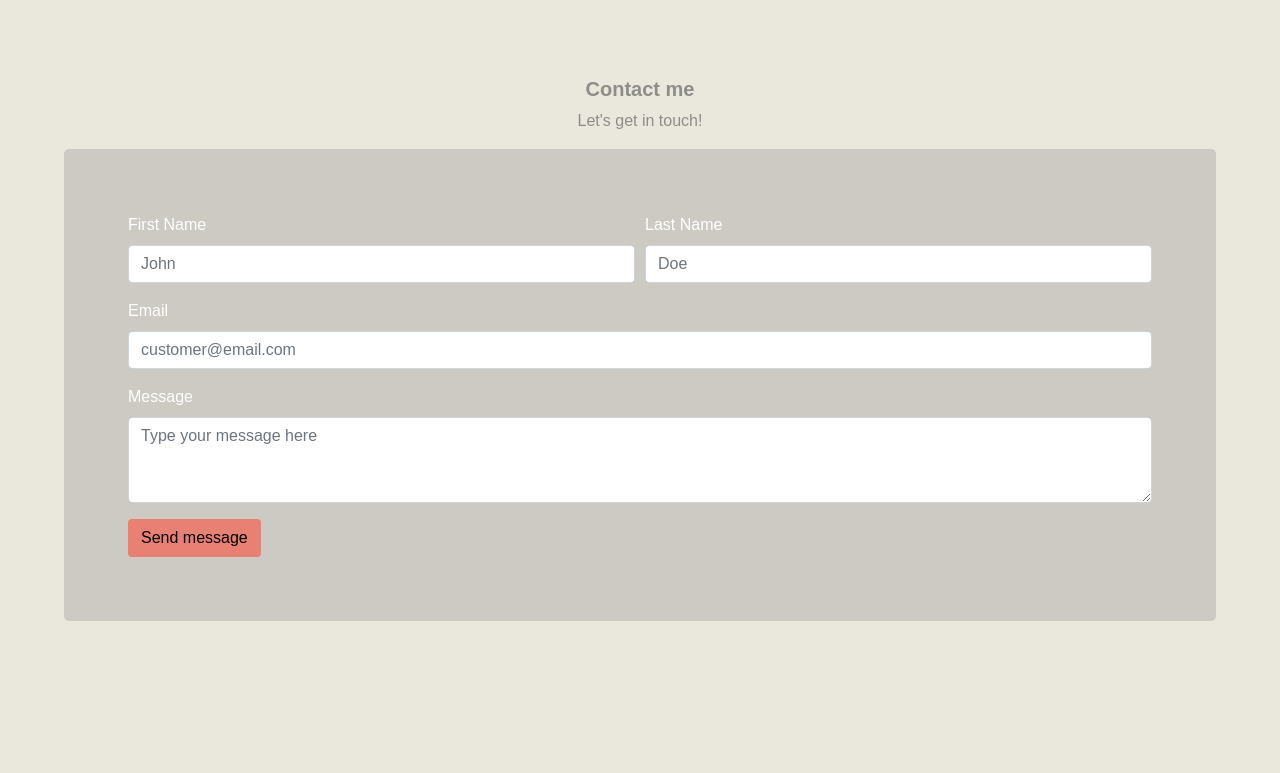
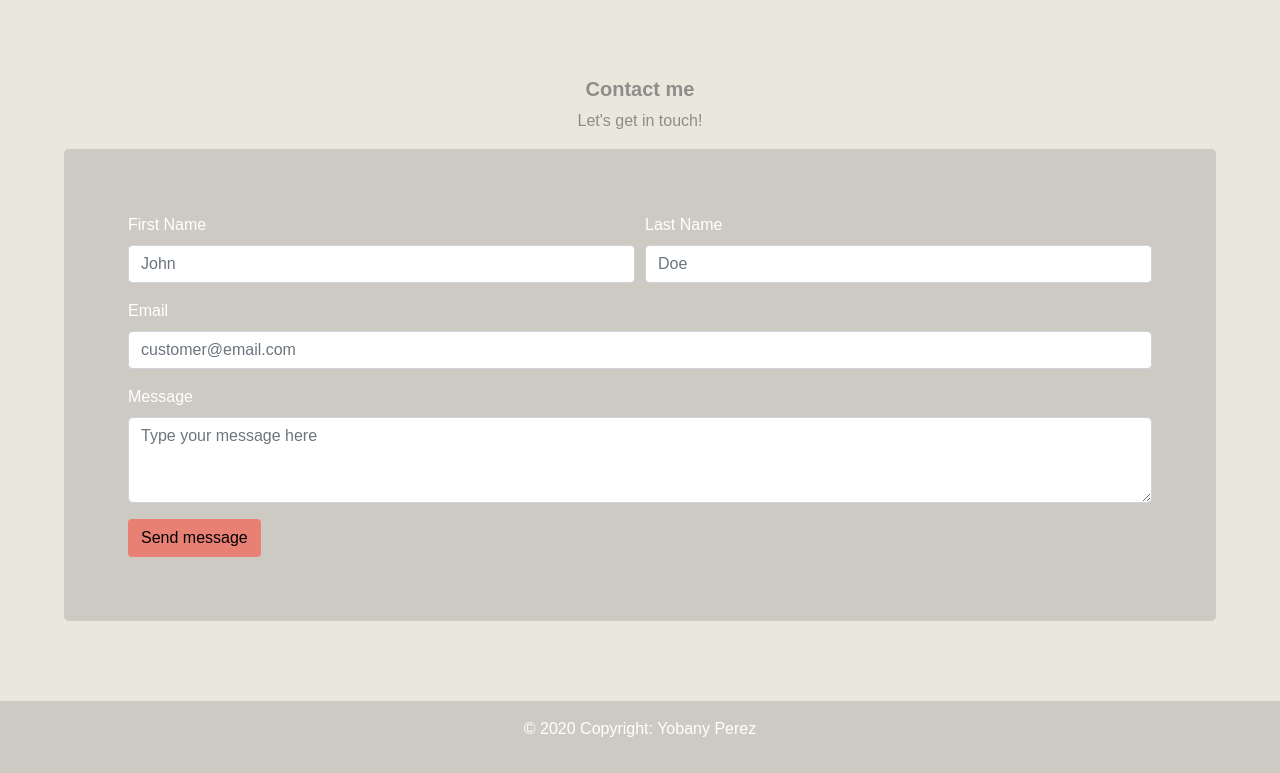
Before and after one commit to yobany10/portfolio, a plain HTML site: page index.html in a window 1280 px wide. Shown: the part 2385-3158 px from the top of the page. Before the commit the page ends 3086 px from the top, so only its background shows below. Drawn offline with nearby package versions, Linux system fonts and the light colour scheme; a web font is replaced by a local one.

Commit message:
Added footer.

```diff
--- a/assets/css/style.css
+++ b/assets/css/style.css
@@ -123,6 +123,15 @@ body {
 .btn-submit {
   background-color: #E98074;
 }
+
+/* FOOTER */
+.footer-grid {
+  display: grid;
+  background-color: rgb(204, 202, 194);
+  color: white;
+  padding: 1rem 0 1rem 0;
+  text-align: center;
+}
 @media screen and (max-width: 1440px) {
 
 }
--- a/index.html
+++ b/index.html
@@ -203,6 +203,11 @@
           </form>
       </section>
 
+      <!-- Footer -->
+      <section class="footer-grid">
+        <p>© 2020 Copyright: Yobany Perez</p>
+      </section>
+
     <script src="assets/javascript/main.js"></script>
 </body>
 </html>
```
